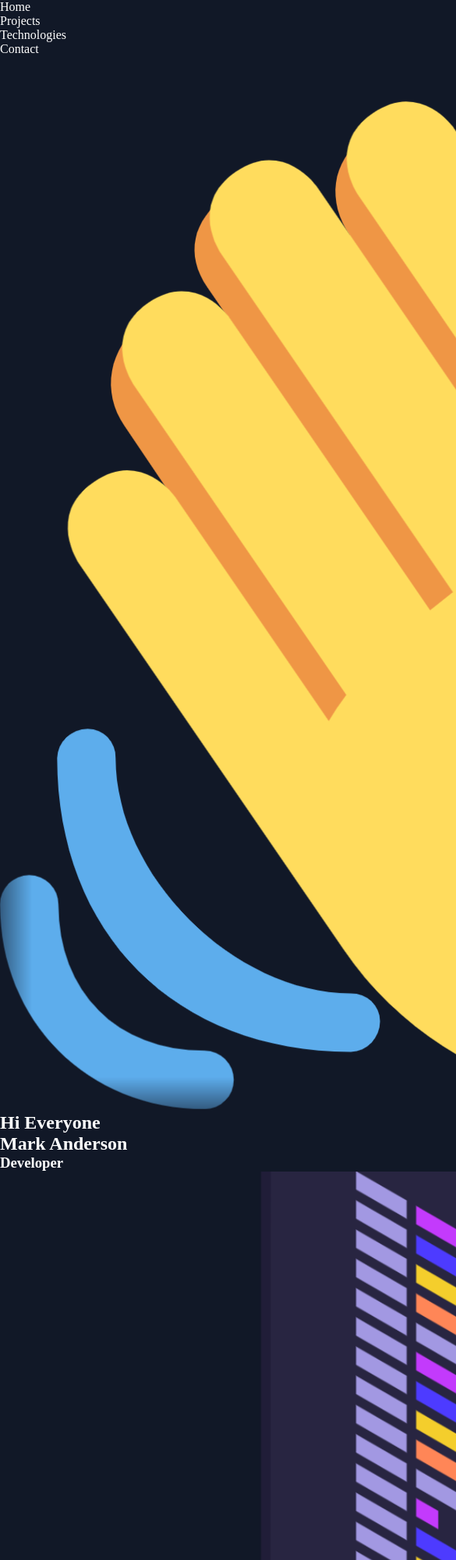
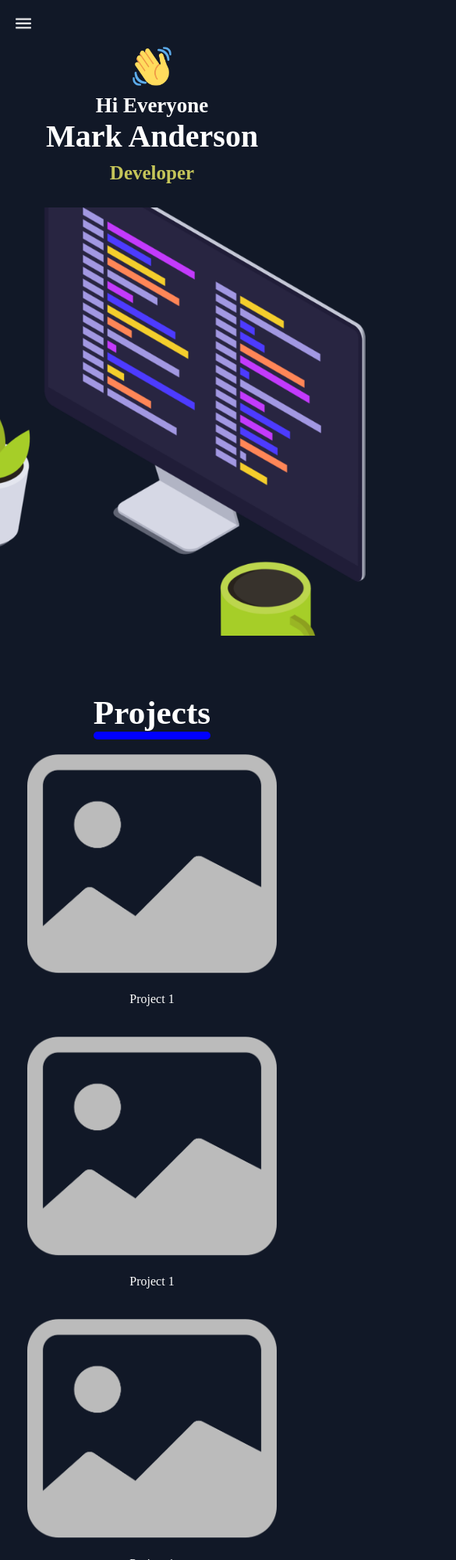
Before and after one commit to sasony/HTML-CSS-Project-5, a plain HTML site: page index.html in a window 390 px wide. Shown: the top 2000 px of the page at 78% size, 585 px wide, since content can reach past the window. Drawn offline with Linux system fonts and the light colour scheme.

Commit message:
project complete and responsive code add and tested

```diff
--- a/index.html
+++ b/index.html
@@ -5,7 +5,7 @@
     <meta http-equiv="X-UA-Compatible" content="IE=edge" />
     <meta name="viewport" content="width=device-width, initial-scale=1.0" />
     <!-- CSS style sheet link -->
-    <link rel="stylesheet" href="./styles/style.css">
+    <link rel="stylesheet" href="./styles/style.css" />
     <title>Project5</title>
   </head>
   <body>
@@ -13,6 +13,7 @@
     <!-- header section start -->
     <header class="main-header">
       <nav class="navigation-bar">
+        <img src="./assets/hambrger.png" alt="hambrger" />
         <ul>
           <li>Home</li>
           <li>Projects</li>
@@ -24,10 +25,14 @@
     <!-- main section start -->
     <section class="main-section">
       <div class="section-left">
+        <div class="section-content1">
           <img src="./assets/waving-hand.png" alt="Hand Wave" />
           <h2>Hi Everyone</h2>
+        </div>
+        <div class="section-content2">
           <h1>Mark Anderson</h1>
           <h3>Developer</h3>
+        </div>
       </div>
       <div class="section-right">
         <img src="./assets/pc-image.png" alt="Pc Image" />
@@ -35,6 +40,11 @@
     </section>
     <!-- Projects gallary section start -->
     <section class="project-section">
+      <div class="project-heading">
+        <h1>Projects</h1>
+        <div class="project-underline"></div>
+      </div>
+      <div class="project-item">
         <div class="project">
           <img src="./assets/image.png" alt="image" />
           <p>Project 1</p>
@@ -51,15 +61,16 @@
           <img src="./assets/image.png" alt="image" />
           <p>Project 1</p>
         </div>
+      </div>
     </section>
     <!-- Footer section start -->
     <footer class="footer-section">
       <p>Contact Me</p>
       <div class="footer-line"></div>
       <div class="footer-icon">
-        <img src="./assets/github.png" alt="Github">
-        <img src="./assets/linkedin.png" alt="Linkedin">
-        <img src="./assets/outlook.png" alt="Outlook">
+        <img src="./assets/github.png" alt="Github" />
+        <img src="./assets/linkedin.png" alt="Linkedin" />
+        <img src="./assets/outlook.png" alt="Outlook" />
       </div>
     </footer>
   </body>
--- a/styles/style.css
+++ b/styles/style.css
@@ -6,7 +6,253 @@
     box-sizing: border-box;
 }
 
+/* CSS for laptop default */
+
 body {
     background-color: #111827;
     color: #ffffff;
 }
+
+img:hover {
+    cursor: pointer;
+}
+
+img[alt="hambrger"] {
+    display: none;
+    width: 20px;
+}
+
+.main-header {
+    margin: 20px;
+    display: flex;
+    justify-content: flex-end;
+}
+
+/* CSS code for navigation bar */
+
+.navigation-bar {}
+
+nav ul {
+    display: flex;
+    flex-direction: row;
+    align-items: center;
+    list-style: none;
+    font-size: 20px;
+    gap: 20px;
+}
+
+ul li:first-child {
+    padding: 5px 10px;
+    background: #6464e0;
+    border-radius: 15px;
+}
+
+ul li:hover {
+    cursor: pointer;
+}
+
+/* CSS code for main section */
+
+.main-section {
+    max-width: 100vw;
+    margin: 20px;
+    display: flex;
+    justify-content: center;
+    align-items: center;
+    flex: row;
+    gap: 30px;
+}
+
+.section-content1 {
+    display: flex;
+    align-items: center;
+    flex-direction: row;
+    gap: 10px;
+    font-size: 25px;
+}
+
+.section-content2 {
+    display: flex;
+    justify-content: center;
+    flex-direction: column;
+    gap: 10px;
+}
+
+.section-content2 h1 {
+    font-size: 60px;
+}
+
+.section-content2 h3 {
+    font-size: 35px;
+    color: #c5c559;
+}
+
+img[alt~="Hand"] {
+    width: 50px;
+}
+
+img[alt~="Pc"] {
+    width: 65vh;
+}
+
+/* Projects gallary section */
+
+.project-section {
+    margin-top: 70px;
+    display: grid;
+    grid-template-columns: 1fr;
+    justify-items: center;
+}
+
+.project-item {
+    display: grid;
+    grid-template-columns: 1fr 1fr;
+    text-align: center;
+    gap: 20px;
+}
+
+.project-heading {
+    text-align: center;
+    font-size: 1.8em;
+}
+
+.project-underline {
+    width: 150px;
+    height: 10px;
+    background-color: #0000ff;
+    border-radius: 5px;
+}
+
+.project img {
+    width: 18em;
+}
+
+/* Footer code start */
+
+.footer-section {
+    margin-top: 40px;
+    margin-bottom: 25px;
+    display: flex;
+    flex-direction: column;
+    justify-content: center;
+    align-items: center;
+}
+
+.footer-section p {
+    font-size: 40px;
+}
+
+.footer-line {
+    width: 180px;
+    height: 10px;
+    background-color: #0000ff;
+    border-radius: 5px;
+}
+
+.footer-icon {
+    display: flex;
+    gap: 20px;
+}
+
+.footer-icon img {
+    margin-top: 25px;
+    width: 30px;
+}
+
+/* Mobile responsive code or media queary */
+
+@media screen and (max-width: 576px) {
+    body {
+        /* width: 100vw;
+        height: 100vh; */
+    }
+
+    nav ul {
+        display: none;
+    }
+
+    img[alt="hambrger"] {
+        display: block;
+        width: 20px;
+    }
+
+    .main-header {
+        margin: 20px;
+        display: flex;
+        justify-content: flex-start;
+    }
+
+    .main-section {
+        max-width: 100vw;
+        margin: 20px;
+        display: flex;
+        flex-direction: column;
+        justify-content: center;
+        align-items: center;
+        gap: 30px;
+    }
+
+    .section-content1 {
+        display: flex;
+        align-items: center;
+        flex-direction: column;
+        gap: 10px;
+        font-size: 18px;
+    }
+    .section-content2 {
+        display: flex;
+        justify-content: center;
+        align-items: center;
+        flex-direction: column;
+        gap: 10px;
+    }
+
+    .section-content2 h1 {
+        font-size: 40px;
+    }
+
+    .section-content2 h3 {
+        font-size: 25px;
+        color: #c5c559;
+    }
+
+    .project-section {
+        margin-top: 70px;
+        display: grid;
+        grid-template-columns: 1fr;
+        justify-items: center;
+        align-items: center;
+    }
+
+    .project-item {
+        display: grid;
+        grid-template-columns: 1fr;
+        text-align: center;
+        gap: 20px;
+    }
+
+    .project img {
+        width: 20em;
+    }
+
+    .footer-section {
+        margin-top: 40px;
+        margin-bottom: 25px;
+        display: flex;
+        flex-direction: column;
+        justify-content: center;
+        align-items: center;
+    }
+
+    .footer-section p {
+        text-align: center;
+    }
+
+    .footer-icon {
+        display: flex;
+        justify-content: center;
+        justify-items: center;
+    }
+}
+
+/* 576 Screen media end */
```
Lines whose indentation alone changed are shown as unchanged.
